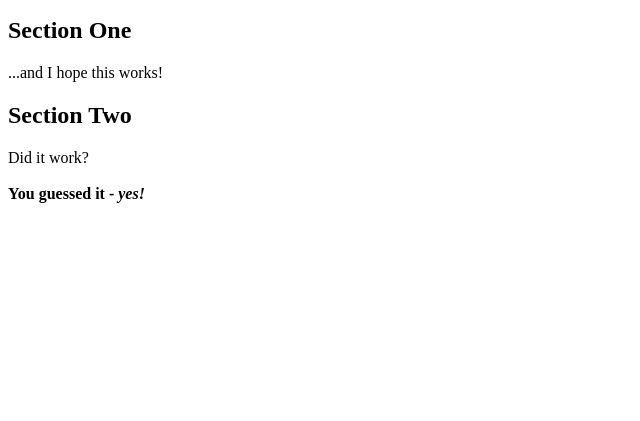
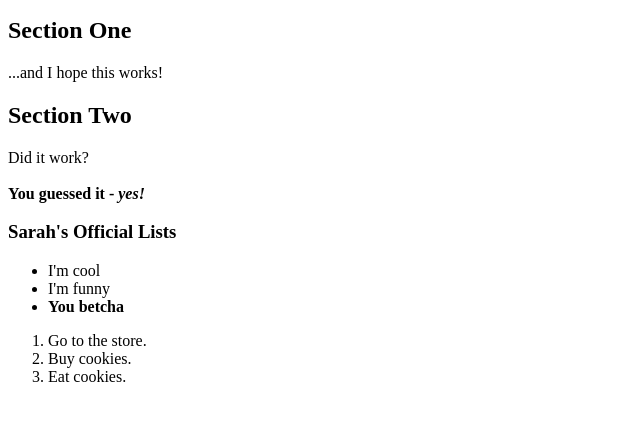
Before and after one commit to sarahburgan/sarahburgan.github.io, a plain HTML site: page index.html in a window 1280 px wide. Shown: the part 137-558 px from the top of the page, without its empty margins (0-640 px from the left). Drawn offline with Linux system fonts and the light colour scheme.

Commit message:
Update index.html

```diff
--- a/index.html
+++ b/index.html
@@ -24,5 +24,20 @@
 <br>
       <strong>You guessed it - <em>yes!</em></strong></p>
 
+    <h3>Sarah's Official Lists</h3>
+
+    <ul>
+      <li>I'm cool</li>
+      <li>I'm funny</li>
+      <li><strong>You betcha</strong></li>
+    </ul>
+
+    <ol>
+      <li>Go to the store.</li>
+      <li>Buy cookies.</li>
+      <li>Eat cookies.</li>
+    </ol>
+
+
   </body>
 </html>
```
